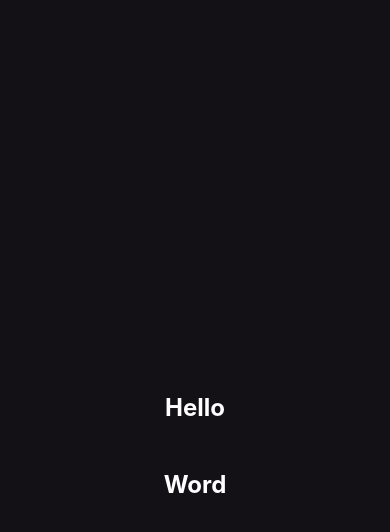
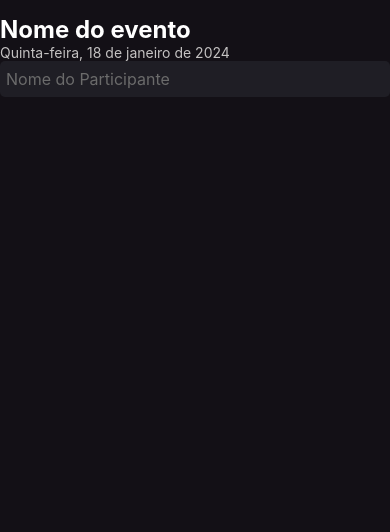
Before and after one commit to welitonwt/imhere, a React Native app: screen / in a window 390 px wide. Shown: the top 532 px of the page. Built offline with nearby package versions, Linux system fonts and the light colour scheme.

Commit message:
create  data input

```diff
--- a/src/screens/Home/index.tsx
+++ b/src/screens/Home/index.tsx
@@ -1,15 +1,22 @@
-import { Text, View } from 'react-native'
+import { Text, View, TextInput } from 'react-native'
 import { styles } from './styles'
 
 export function Home() {
   return (
     <View style={ styles.container }>
-      <Text key='1' style={ styles.eventName }>
-          Hello
+      <Text style={ styles.eventName }>
+          Nome do evento
       </Text>
-      <Text key='2' style={ styles.eventName }>
-        Word
+      <Text style={ styles.eventData }>
+          Quinta-feira, 18 de janeiro de 2024
       </Text>
+
+      <TextInput
+       style={styles.input}
+       placeholder="Nome do Participante"
+       placeholderTextColor='#6B6B6B'
+       keyboardType="default"
+      />
     </View>
   )
 }
--- a/src/screens/Home/styles.ts
+++ b/src/screens/Home/styles.ts
@@ -4,13 +4,24 @@ export const styles = StyleSheet.create({
   container: {
     flex: 1,
     backgroundColor: '#131016',
-    alignItems: 'center',
-    justifyContent: 'center',
+
   },
   eventName: {
     color: '#fff',
     fontSize: 24,
     fontWeight: 'bold',
-    marginTop: 48
+    marginTop: 15
+  },
+  eventData: {
+    color: '#C4C2C2',
+    fontSize: 14,
+  },
+  input:{
+    height: 36,
+    borderRadius: 5,
+    backgroundColor: '#1f1e25',
+    color: '#fff',
+    padding: 6,
+    fontSize: 16
   }
 })
```
